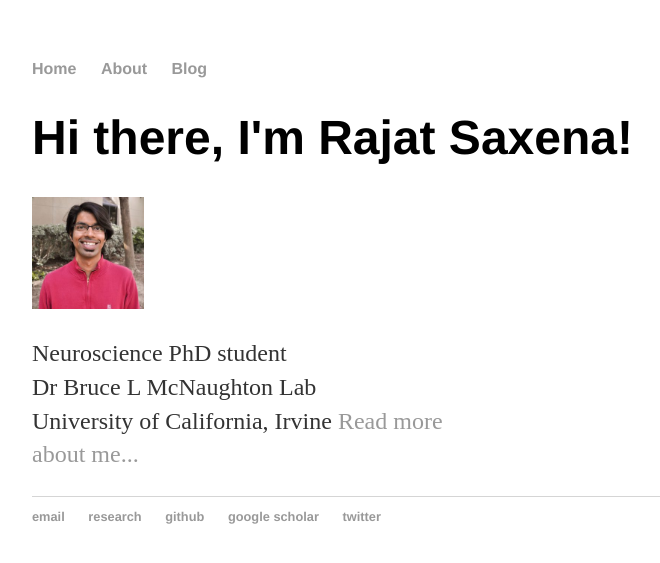
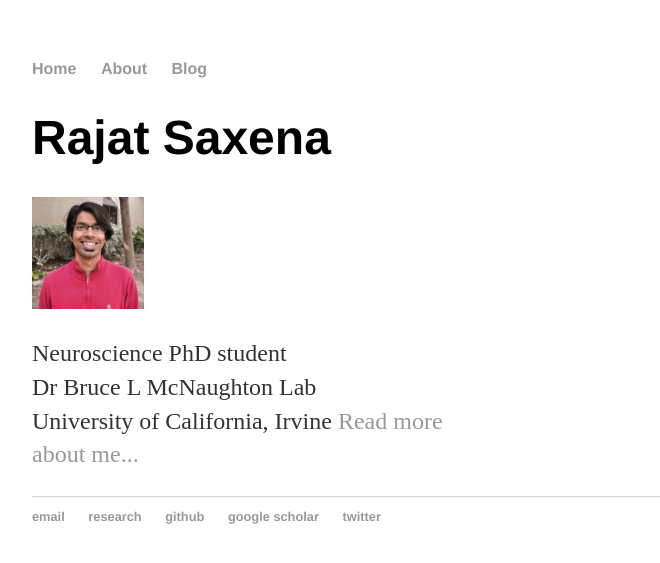
Before and after one commit to rajatsaxena/rajatsaxena.github.io, a Jekyll site: the page built from index.html, in a window 1280 px wide. Shown: the top 563 px of the page, without its empty margins (160-820 px from the left). Built offline with Jekyll 4.4.1, drawn with Linux system fonts in a browser that asks for light colours.

Commit message:
Update index.html

```diff
--- a/index.html
+++ b/index.html
@@ -3,7 +3,7 @@ layout: default
 title: Rajat Saxena
 ---
 <div class="blurb">
-	<h1>Hi there, I'm Rajat Saxena!</h1>
+	<h1> Rajat Saxena </h1>
 	<div class="about image" style="width: 50%; height: 50%;">
 		<img src="https://rajatsaxena.github.io//images//SaxenaR.jpg" width="25%" height="25%">
 	</div>
```
